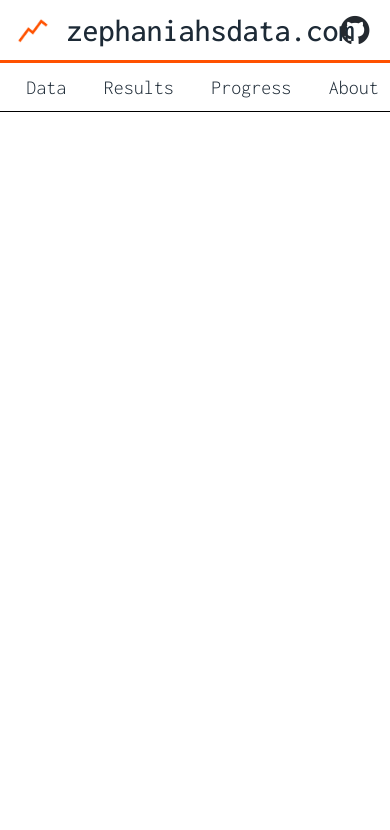
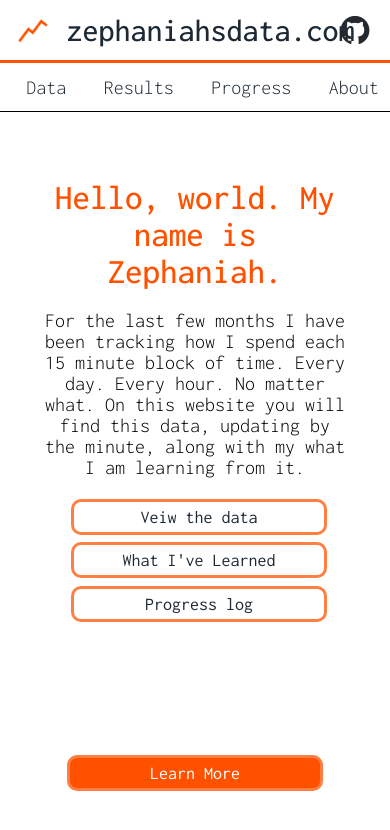
Before and after one commit to zroe1/productivity-site, a Next.js app: page / in a window 390 px wide. Shown: the top 830 px of the page. Built offline with nearby package versions, Linux system fonts and the light colour scheme.

Commit message:
finished building out v1 of home page

```diff
--- /dev/null
+++ b/src/app/components/HomeButton/HomeButton.js
@@ -0,0 +1,11 @@
+import styles from './HomeButton.module.css'
+
+const HomeButton = (props) => {
+  return (
+    <div className={styles.linkBox}>
+      {props.text}
+    </div>
+  )
+}
+
+export default HomeButton
--- /dev/null
+++ b/src/app/components/HomeButton/HomeButton.module.css
@@ -0,0 +1,51 @@
+.linkBox {
+  color: rgb(29, 42, 54);
+  height: 30px;
+  width: 250px;
+  background-color: white;
+  border-radius: 10px;
+  display: flex;
+  justify-content: center;
+  align-items: center;
+  border: solid 3px  rgb(255, 127, 67);
+  margin: 1px;
+
+  font-size: 18px;
+  font-weight: 400;
+
+}
+.linkBox:hover {
+  margin: 0px;
+  border: solid 4px  rgb(255, 81, 0);
+  /* rgb(255, 102, 0); */
+  /* box-shadow: 0px 0px 2px black; */
+}
+
+@media (max-width: 1000px) {
+  .linkBox {
+    width: 30%;
+    height: 30px;
+    /* width: 200px; */
+  }
+}
+
+@media (max-width: 800px) {
+  .linkBox {
+    width: 250px;
+    height: 30px;
+  }
+}
+
+@media (max-device-width: 500px) {
+
+  .linkBox {
+    margin-left: 25px;
+    width: 200px;
+    font-size: 17px;
+    font-weight: 300;
+    border-radius: 15px;
+    /* height: 6vw; */
+    /* border-radius: 2vw */
+  }
+
+}
--- /dev/null
+++ b/src/app/components/LearnMoreButton/LearnMoreButton.js
@@ -0,0 +1,11 @@
+import styles from './LearnMoreButton.module.css'
+
+const LearnMoreButton = () => {
+    return (
+      <div className={styles.linkBox}>
+        Learn More
+      </div>
+    )
+}
+
+export default LearnMoreButton
--- /dev/null
+++ b/src/app/components/LearnMoreButton/LearnMoreButton.module.css
@@ -0,0 +1,36 @@
+.linkBox {
+  /* transform: scale(1.1,1.1); */
+  position: relative;
+  bottom: 20px;
+  background-color:  rgb(255, 81, 0);
+  color: white;
+
+  /* color: rgb(29, 42, 54); */
+  height: 30px;
+  width: 250px;
+  /* background-color: white; */
+  border-radius: 10px;
+  display: flex;
+  justify-content: center;
+  align-items: center;
+  border: solid 3px  rgb(255, 127, 67);
+  margin: 1px;
+
+  font-size: 18px;
+  font-weight: 400;
+
+}
+.linkBox:hover {
+  margin: 0px;
+  border: solid 4px  rgb(255, 81, 0);
+  /* rgb(255, 102, 0); */
+  /* box-shadow: 0px 0px 2px black; */
+}
+
+#learn-more {
+  transform: scale(1.1,1.1);
+  position: relative;
+  bottom: 20px;
+  background-color:  rgb(255, 81, 0);
+  color: white;
+}
--- /dev/null
+++ b/src/app/components/OpeningText/OpeningText.js
@@ -0,0 +1,52 @@
+import styles from './OpeningText.module.css'
+import HomeButton from '../HomeButton/HomeButton'
+
+{/* <div class="text-div">
+  <h1 class="intro-text">Hello, world. My name is Zephaniah.</h1>
+  <link rel="stylesheet"
+        href="https://fonts.googleapis.com/css?family=Sofia+Sans:300">
+  <div class="discription">
+    <p>
+      For the last few months I have been
+      tracking how I spend each 15 minute block of time. Every day.
+      Every hour. No matter what. On this website you will find this data, updating by the minute, along
+      with my what I am learning from it.
+    </p>
+  </div>
+  <div class="link-list">
+    <link rel="stylesheet"
+          href="https://fonts.googleapis.com/css?family=Sofia+Sans:500">
+    <div class="link-box">
+      <h2>Veiw the data</h2>
+    </div>
+    <div class="link-box">
+      <h2>What I've learned</h2>
+    </div>
+      <div class="link-box">
+        <h2>Progress log</h2>
+      </div>
+  </div>
+</div> */}
+
+const OpeningText = () => {
+  return (
+    <div className={styles.textDiv}>
+      <h1 className={styles.introText}>Hello, world. My name is Zephaniah.</h1>
+      <div className={styles.discription}>
+        <p className={styles.discriptionText}>
+          For the last few months I have been tracking how I spend each 15
+          minute block of time. Every day. Every hour. No matter what. On this
+          website you will find this data, updating by the minute, along
+          with my what I am learning from it.
+        </p>
+      </div>
+      <div className={styles.linkList}>
+        <HomeButton text="Veiw the data"/>
+        <HomeButton text="What I've Learned"/>
+        <HomeButton text="Progress log"/>
+      </div>
+    </div>
+  )
+}
+
+export default OpeningText;
--- /dev/null
+++ b/src/app/components/OpeningText/OpeningText.module.css
@@ -0,0 +1,107 @@
+.textDiv {
+  width: 41vw;
+  /* background-color: beige; */
+}
+
+.introText {
+  font-weight: 500;
+  margin-top: 0px;
+  width: 65vw;
+  z-index: 2;
+
+  /* font-family: "Sofia Sans", sans-serif; */
+  /* font-size: 2.3vw; */
+  font-size: 32px;
+  /* font-size: 3.5em; */
+  font-weight: 500;
+  margin-bottom: 0px;
+  color: rgb(255, 81, 0);
+  /* color: rgb(45, 101, 152); */
+
+}
+
+.discription {
+  width: 37vw;
+}
+
+.discriptionText {
+  font-size: 20px;
+  font-weight: 300;
+}
+
+.linkList {
+  display: flex;
+  flex-direction: column;
+  justify-content: space-between;
+  height: 120px;
+}
+
+@media (max-width: 1000px) {
+  .textDiv {
+    width: 78vw;
+  }
+
+  .introText {
+    width: 78vw;
+    font-size: 4vw;
+    text-align: center;
+    z-index: 2;
+  }
+
+  .discription {
+    width: 78vw;
+    text-align: center;
+  }
+
+  .linkList {
+    display: flex;
+    flex-direction: row;
+    justify-content: space-between;
+    margin-left: calc(5%);
+    width: 90%;
+    height: auto;
+  }
+
+}
+
+@media (max-width: 800px) {
+
+  .introText {
+    width: 78vw;
+    font-size: 35px;
+    text-align: center;
+    z-index: 2;
+  }
+
+  .discription {
+    font-size: 22px;
+  }
+
+  .linkList {
+    display: flex;
+    flex-direction: column;
+    justify-content: space-between;
+    height: 125px;
+    margin-left: calc(50% - 125px);
+    width: 250px;
+  }
+
+}
+
+@media (max-device-width: 500px) {
+  .introText {
+    width: 78vw;
+    font-size: 8vw;
+    text-align: center;
+    z-index: 2;
+  }
+  .discriptionText {
+    font-size: 5vw;
+  }
+}
+
+@media (max-height: 600px) {
+  .linkList {
+    display: none;
+  }
+}
--- a/src/app/page.js
+++ b/src/app/page.js
@@ -1,23 +1,18 @@
-import Link from 'next/link'
-import CountButton from './components/CountButton/CountButton'
-import SearchBar from './components/SearchBar/SearchBar'
 import styles from './page.module.css'
-
-const products = [
-    'tooth paste',
-    'tooth brush',
-    'mouth wash',
-    'dental floss',
-    'mouth guard',
-]
-
+import OpeningText from './components/OpeningText/OpeningText'
+import LearnMoreButton from './components/LearnMoreButton/LearnMoreButton'
 
 export default function Home() {
 
-  const myItem = 'mike'
-
   return (
-    // <CountButton incrementBy={5} buttonColor={'blue'} />
-    <></>
+    <main>
+      <div className={styles.container}>
+        <OpeningText />
+        <img className={styles.homeGraphic} src="temp.png"></img>
+      </div>
+      <div className={styles.homePageBottom}>
+        <LearnMoreButton />
+      </div>
+    </main>
   )
 }
--- a/src/app/page.module.css
+++ b/src/app/page.module.css
@@ -1,3 +1,37 @@
-.main {
-  background-color: aliceblue;
+.container {
+  display: flex;
+  align-items: center;
+  height: 80vh;
+  width: 72vw;
+  margin-left: 14vw;
 }
+
+.homeGraphic {
+  position: relative;
+  top: 20px;
+  width: 31vw;
+  /* height: 25.0vw; */
+  z-index: -1;
+}
+
+.homePageBottom {
+  width: 100vw;
+  height: calc(20vh - 60px);
+  /* background-color: grey; */
+  display: flex;
+  justify-content: center;
+  align-items: center;
+}
+
+@media (max-width: 1000px) {
+
+  .homeGraphic {
+    display: none;
+  }
+
+  .container {
+    width: 78vw;
+    margin-left: 11vw;
+  }
+
+}
```
Also changed, not shown: public/temp.png (added).
